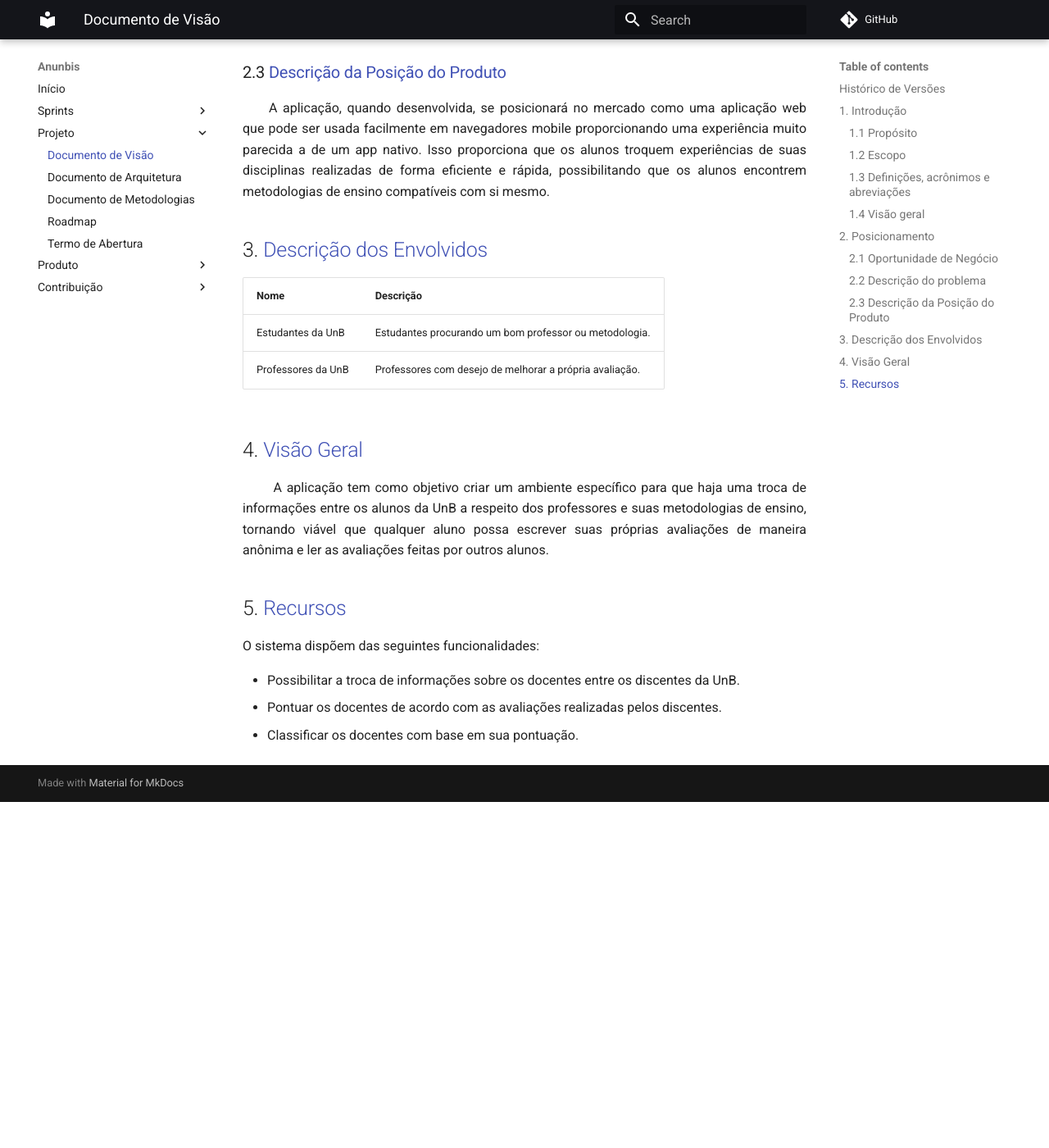
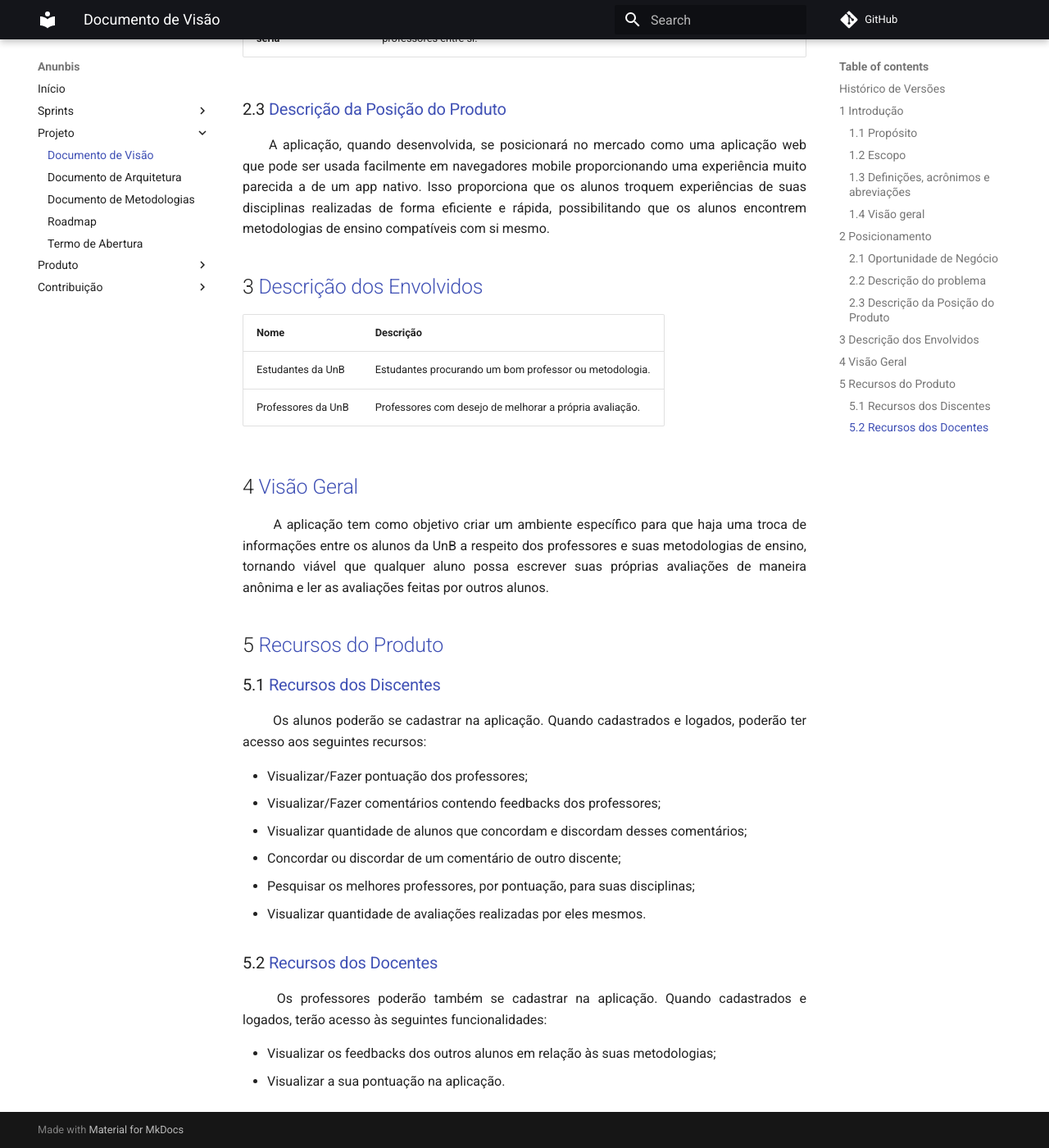
Before and after one commit to fga-eps-mds/2020.2-Anunbis, an MkDocs documentation site: the page built from docs/documentacao/documento-de-visao.md, in a window 1280 px wide and 1400 px high, scrolled down 1961 px. Shown: the whole window at 82% size. Built offline with MkDocs 1.6.1 and Material for MkDocs 9.7.7, drawn with Linux system fonts in a browser that asks for light colours; comment, search, counter and statistics services are not loaded; before the commit the page ends 2939 px from its top, so only the background shows below that; some of the changed text lies outside the part shown.

Commit message:
#57 Adicionando'Recursos do Produto' ao Doc de Visao

```diff
--- a/docs/documentacao/documento-de-visao.md
+++ b/docs/documentacao/documento-de-visao.md
@@ -3,9 +3,10 @@
 Data|Versão|Descrição|Autor
 -|-|-|-
 17/02|0.1|Abertura do Documento de Visão| Equipe|
+04/03|0.2|Adição dos itens 5, 6 e 7| Roberto|
 
 
-## 1. <a name="1">Introdução</a>
+## 1 <a name="1">Introdução</a>
 
 ### 1.1 <a name ="1_1">Propósito</a>
 
@@ -21,13 +22,6 @@ Data|Versão|Descrição|Autor
 * UnB - Universidade de Brasília
 * MDS - Métodos de Desenvolvimento de Software
 
-<!--- ## 1.5 <a name="1_5">  Referências:</a>
-
-<p align="left">IBM Knowledge Center - Documento de Visão: A estrutura de tópicos do documento de visão. Disponível em: https://www.ibm.com/support/knowledgecenter/pt-br/SSWMEQ_3.0.1/com.ibm.rational.rrm.help.doc/topics/r_vision_doc.htm. Acesso em: 31 ago. 2019;</p>
-
-<p align="left">DJORKAEFF, Alexandre; BEZERRA, Davi; DE LYRA, Guilherme; BRANDÃO, Guilherme; REIS, João. Reabilitação Motora: Documento de Visão. Disponível em: https://github.com/jlucassr/2018.1-Reabilitacao-Motora/blob/mds_docs/docs/wiki/Documento-de-Visão.md. Acesso em: 1 set. 2019.</p> --->
-
-
 ### 1.4 <a name="1_4">Visão geral</a>
 <p align="justify"> &emsp;&emsp; Este documento é dividido em 5 tópicos descrevendo os detalhes das características do software proposto.
 Sendo dividido em:</p>
@@ -40,7 +34,7 @@ Sendo dividido em:</p>
 
 ___
 
-## 2. <a name="2">Posicionamento</a>
+## 2 <a name="2">Posicionamento</a>
 <p align="justify">&emsp;&emsp; A maior parte dos estudantes entram na universidade com um grande anseio por conhecimento, porém com o tempo esse desejo acaba sendo anulado por professores que não possuem uma boa didática ou não se dedicam a ajudar o estudante.</p>
 
 ### 2.1 <a name="2_1">Oportunidade de Negócio</a>
@@ -61,20 +55,33 @@ ___
 <p align="justify">&emsp;&emsp;A aplicação, quando desenvolvida, se posicionará no mercado como uma aplicação web que pode ser usada facilmente em navegadores mobile proporcionando uma experiência muito parecida a de um app nativo. Isso proporciona que os alunos troquem experiências de suas disciplinas realizadas de forma eficiente e rápida, possibilitando que os alunos encontrem metodologias de ensino compatíveis com si mesmo.</p>
 
 
-## 3. <a name="3">Descrição dos Envolvidos</a>
+## 3 <a name="3">Descrição dos Envolvidos</a>
 
 |**Nome**|**Descrição**|
 |:-|:-|
 | Estudantes da UnB| Estudantes procurando um bom professor ou metodologia. |
 |Professores da UnB| Professores com desejo de melhorar a própria avaliação. |
 
-## 4. <a name="4">Visão Geral</a>
+## 4 <a name="4">Visão Geral</a>
 <p align="justify"> &emsp;&emsp; A aplicação tem como objetivo criar um ambiente específico para que haja uma troca de informações entre os alunos da UnB a respeito dos professores e suas metodologias de ensino, tornando viável que qualquer aluno possa escrever suas próprias avaliações de maneira anônima e ler as avaliações feitas por outros alunos.
 </p>
 
-## 5. <a name="5">Recursos</a>
-O sistema dispõem das seguintes funcionalidades:<br />
+## 5 <a name="5">Recursos do Produto</a>
 
-* Possibilitar a troca de informações sobre os docentes entre os discentes da UnB.
-* Pontuar os docentes de acordo com as avaliações realizadas pelos discentes.
-* Classificar os docentes com base em sua pontuação.
+### 5.1 <a name="5.1">Recursos dos Discentes</a>
+
+<p align="justify"> &emsp;&emsp; Os alunos poderão se cadastrar na aplicação. Quando cadastrados e logados, poderão ter acesso aos seguintes recursos:</p>
+
+* Visualizar/Fazer pontuação dos professores;
+* Visualizar/Fazer comentários contendo feedbacks dos professores;
+* Visualizar quantidade de alunos que concordam e discordam desses comentários;
+* Concordar ou discordar de um comentário de outro discente;
+* Pesquisar os melhores professores, por pontuação, para suas disciplinas;
+* Visualizar quantidade de avaliações realizadas por eles mesmos.
+
+### 5.2 <a name="5.2">Recursos dos Docentes</a>
+
+<p align="justify"> &emsp;&emsp; Os professores poderão também se cadastrar na aplicação. Quando cadastrados e logados, terão acesso às seguintes funcionalidades:</p>
+
+* Visualizar os feedbacks dos outros alunos em relação às suas metodologias;
+* Visualizar a sua pontuação na aplicação.
```
